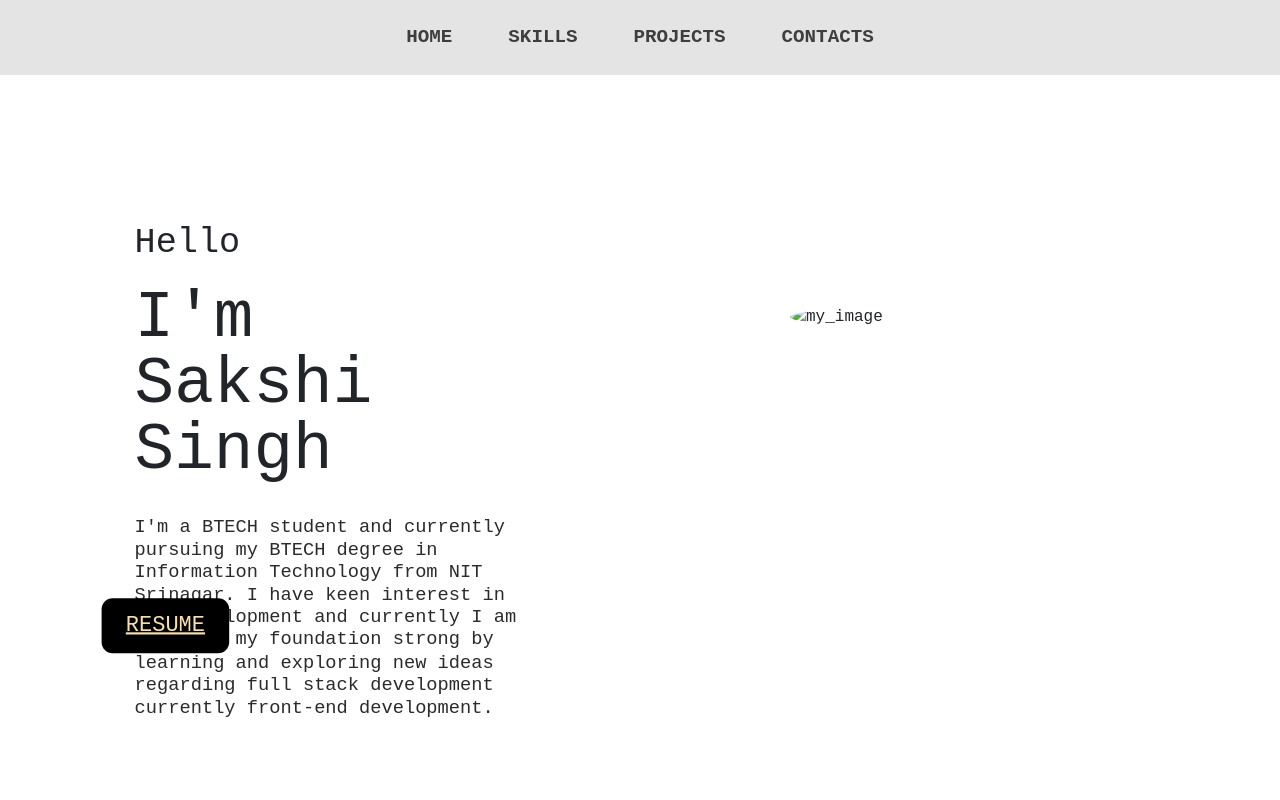
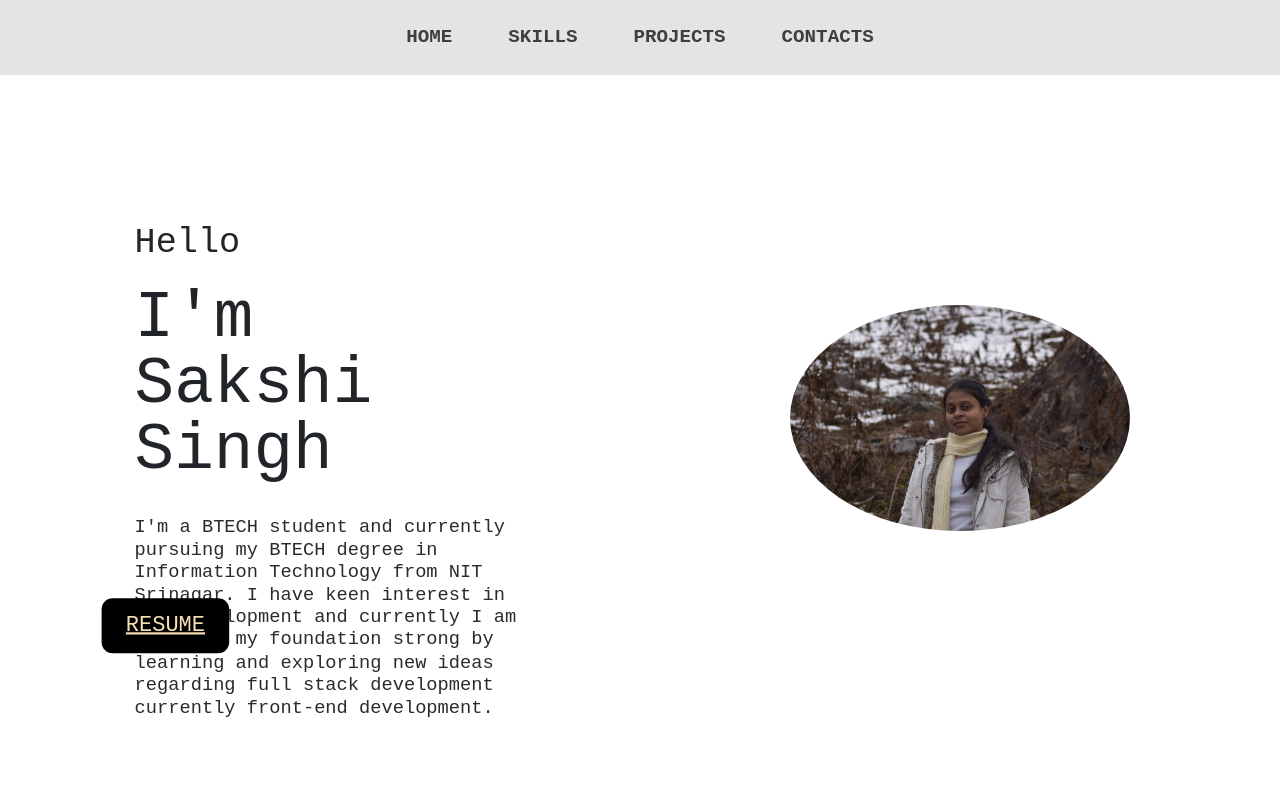
Before and after one commit to Git-hub-sakshisingh/Portfolio, a plain HTML site: page index.html in a window 1280 px wide. Shown: the top 800 px of the page. Drawn offline with nearby package versions, Linux system fonts and the light colour scheme.

Commit message:
Update index.html

```diff
--- a/index.html
+++ b/index.html
@@ -36,7 +36,7 @@
     <div id="main">
         <div id="page">
 
-            <img src="photos\img1.jpeg" style="padding: 150px; border-radius: 50%" alt="my_image">
+            <img src="portfolio/photos/img1.jpeg" style="padding: 150px; border-radius: 50%" alt="my_image">
 
             <div id="text">
                 <h2>Hello</h2>
```
